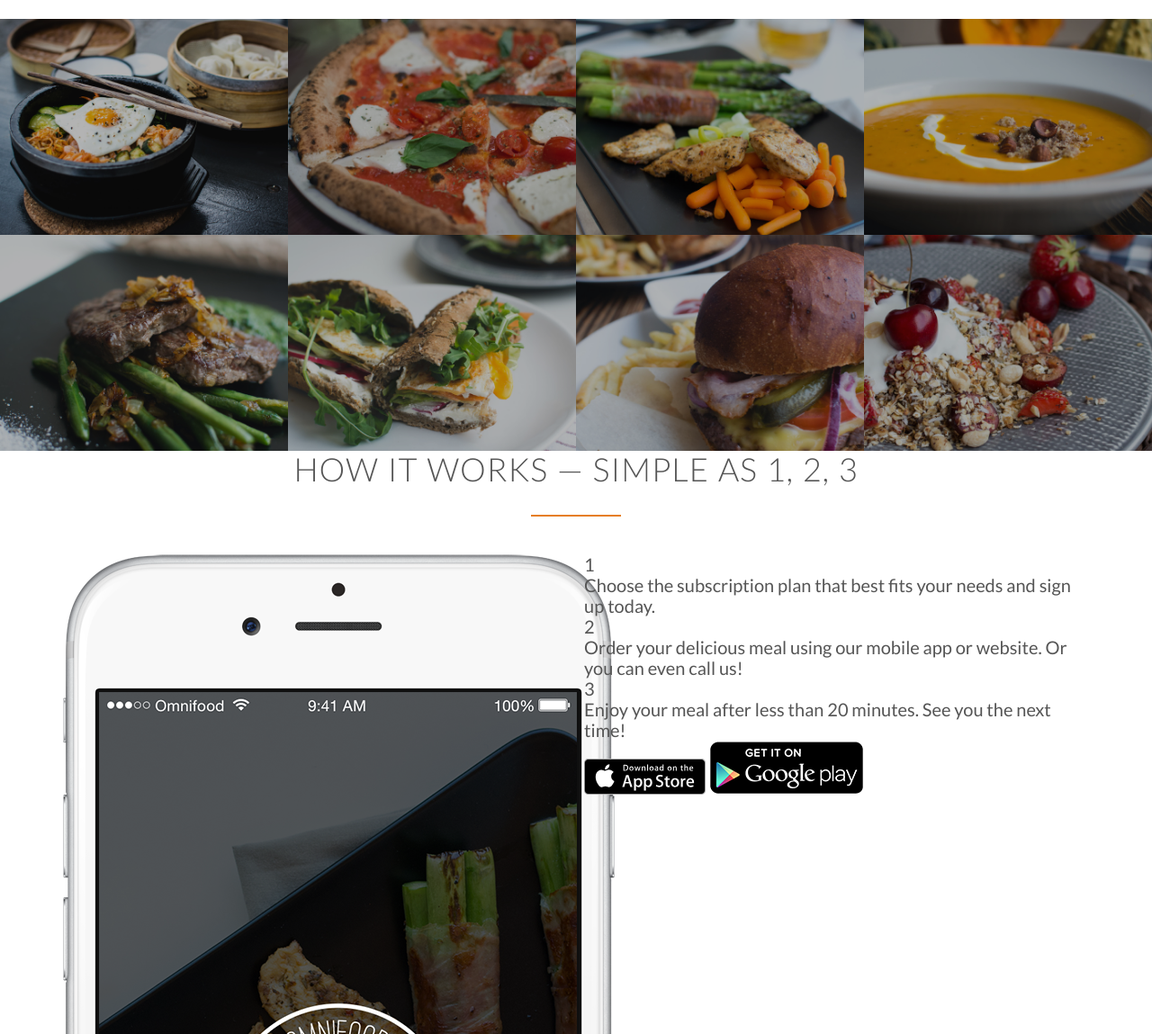
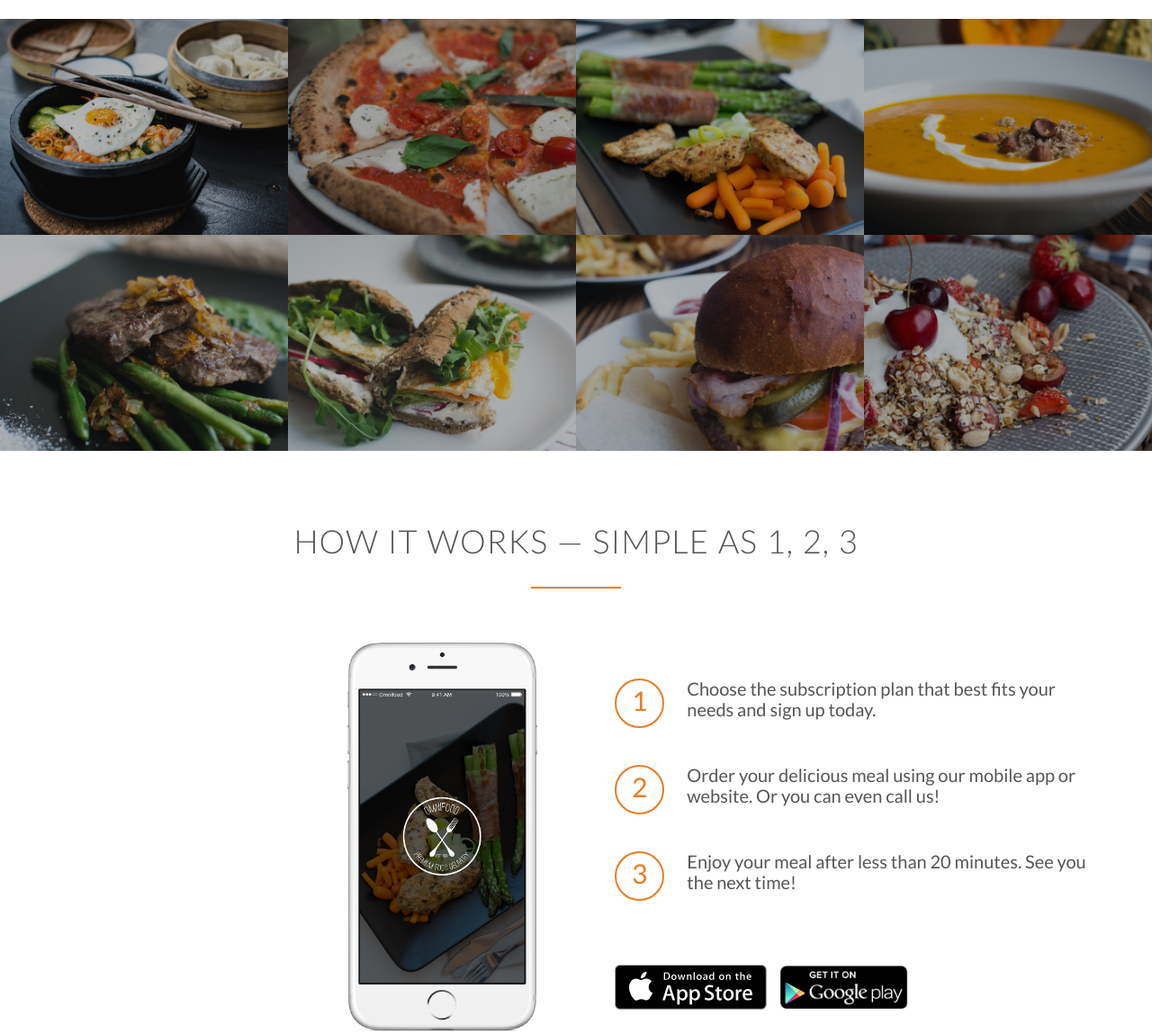
Before and after one commit to Thacker-E/omni-food, a plain HTML site: page index.html in a window 1280 px wide. Shown: the part 1402-2551 px from the top of the page at 90% size. Drawn offline with Linux system fonts and the light colour scheme; files whose address does not match are found by name.

Commit message:
Finished 'How it works section' (in .works-step div i changed display: inline-block; to just display:block; because it doesnt work with float unless float: none;)

```diff
--- a/index.html
+++ b/index.html
@@ -68,7 +68,7 @@
     </section>
 
     <section class="section-meals">
-        <ul class="meals-showcase">
+        <ul class="meals-showcase clearfix">
             <li>
                 <figure class="meal-photo">
                     <img src="resources/img/1.jpg" alt="Korean bibimbap with egg and vegetables">
@@ -96,7 +96,7 @@
     </section>
 
     <section class="section-meals">
-        <ul class="meals-showcase">
+        <ul class="meals-showcase clearfix">
             <li>
                 <figure class="meal-photo">
                     <img src="resources/img/5.jpg" alt="Paleo beef steak with vegetables">
@@ -128,10 +128,10 @@
             <h2>How it works &mdash; Simple as 1, 2, 3</h2>
         </div>
         <div class="row">
-            <div class="col span-1-of-2">
+            <div class="col span-1-of-2 steps-box">
                 <img src="resources/img/app-iPhone.png" alt="Omnifood app on iPhone image" class="app-screen">
             </div>
-            <div class="col span-1-of-2">
+            <div class="col span-1-of-2 steps-box">
                 <div class="works-step">
                     <div>1</div>
                     <p>Choose the subscription plan that best fits your needs and sign up today.</p>
--- a/resources/css/style.css
+++ b/resources/css/style.css
@@ -14,6 +14,15 @@ html {
     font-weight: 300px;
     font-size: 20px;
     text-rendering: optimizeLegibility;
+}
+
+.clearfix {zoom:1}
+.clearfix:after {
+    content: '.';
+    clear: both;
+    display: block;
+    height: 0;
+    visibility: hidden;
 }
 
 /*-----------------------------------*/
@@ -233,3 +242,54 @@ header {
     opacity:1;
     transform:scale(1);
 }
+
+/*-----------------------------------*/
+/* HOW IT WORKS */
+/*-----------------------------------*/
+
+.section-steps{
+    background-color: #ffffff;
+}
+
+.steps-box:first-child {
+    text-align: right;
+    padding-right: 3%;
+    margin-top: 30px;
+}
+
+.steps-box:last-child {
+    padding-left: 3%;
+    margin-top: 70px;
+}
+
+.app-screen {
+    width: 40%;
+}
+
+.works-step {
+    margin-bottom: 50px;
+}
+
+.works-step:last-of-type {
+    margin-bottom: 80px;
+}
+
+.works-step div {
+    color: #e67e22;
+    border: 2px solid #e67e22;
+    display: block;
+    border-radius: 50%;
+    width: 55px;
+    height: 55px;
+    text-align: center;
+    padding: 5px;
+    float: left;
+    font-size: 150%;
+    margin-right: 25px;
+}
+
+.btn-app img {
+    height: 50px;
+    width: auto;
+    margin-right: 10px;
+}
```
